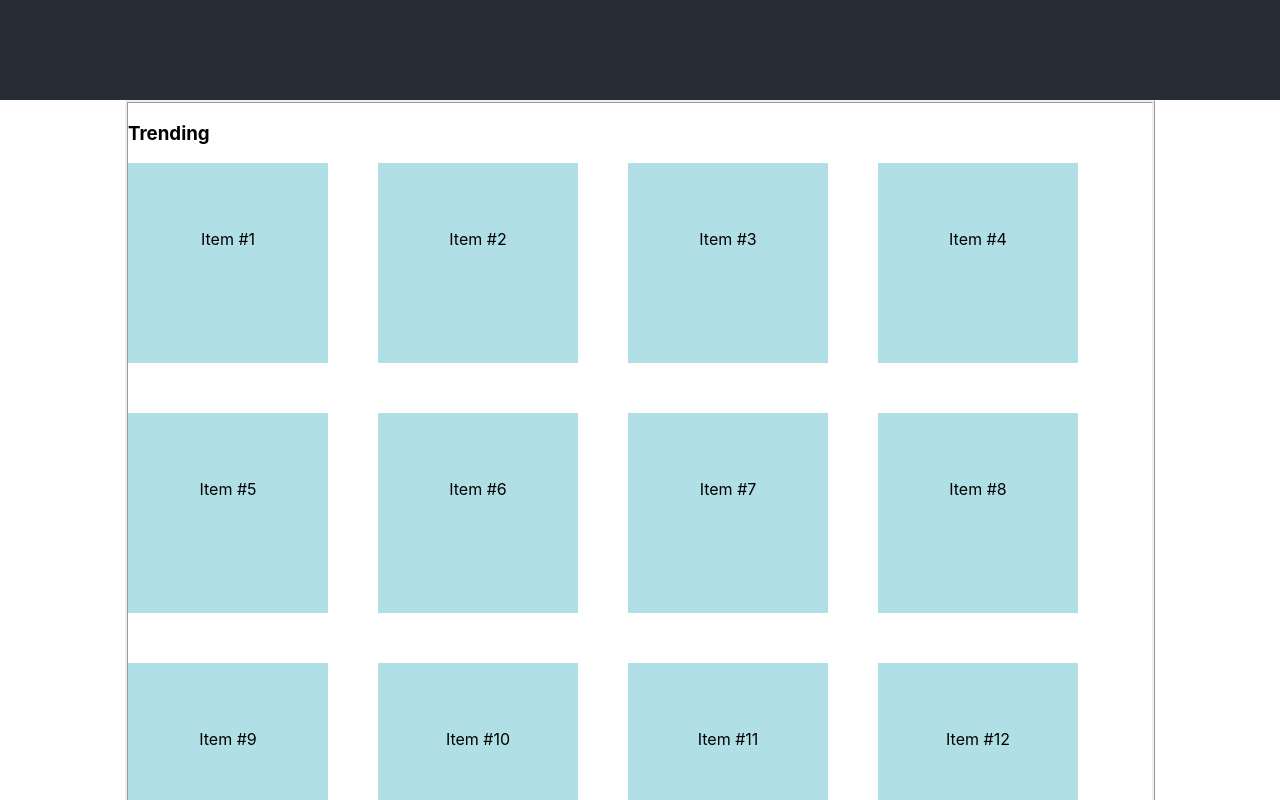
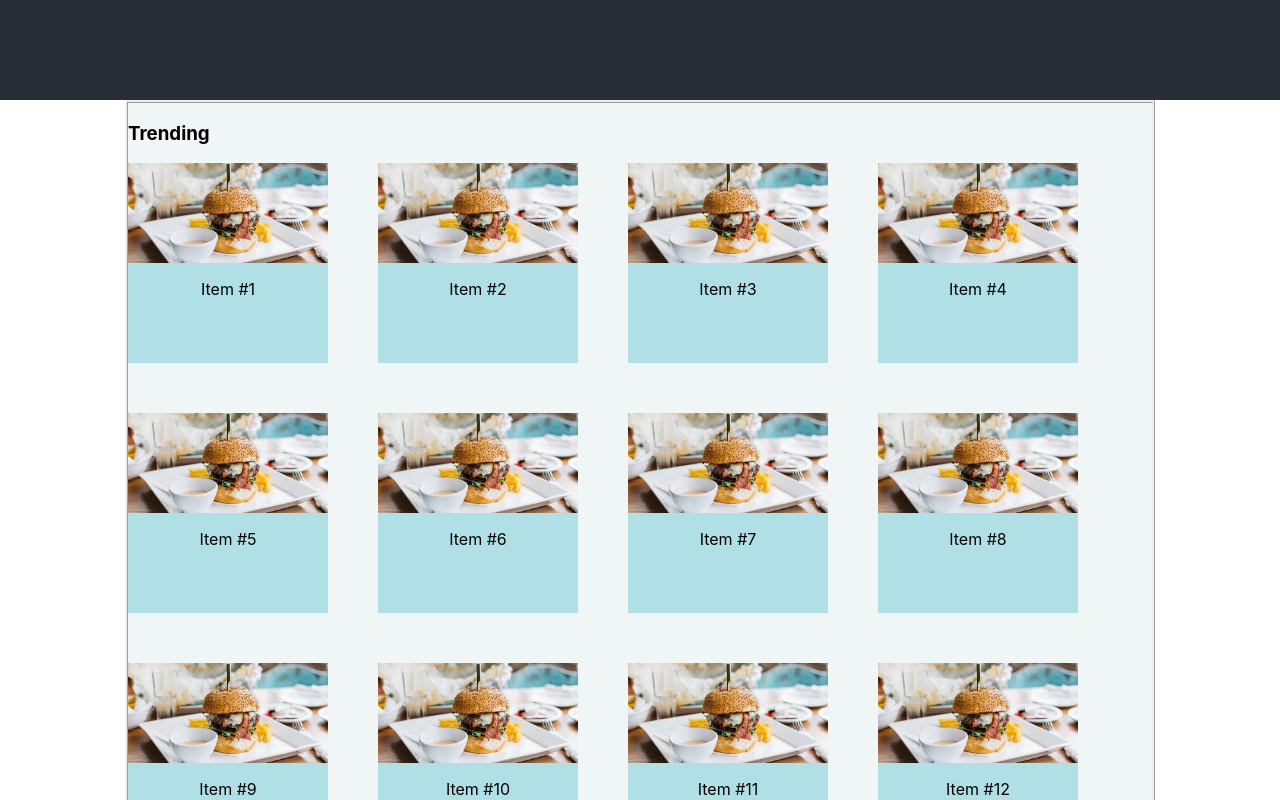
Before and after one commit to nfallowf/deals-near-you, a React (Create React App) app: page / in a window 1280 px wide. Shown: the top 800 px of the page. Built offline with nearby package versions, Linux system fonts and the light colour scheme.

Commit message:
Added styling to sections

```diff
--- a/src/SearchResults/SearchResults.js
+++ b/src/SearchResults/SearchResults.js
@@ -6,12 +6,14 @@ function SearchResults() {
         <OfferSection
             title={"Trending"}
             numItems={12}
+            key={"trending"}
         />
     )
     sections.push(
         <OfferSection
             title={"Food"}
             numItems={8}
+            key={"food"}
         />
     )
     return (
--- a/src/SearchResults/components/OfferBox.js
+++ b/src/SearchResults/components/OfferBox.js
@@ -6,7 +6,7 @@ import './OfferBox.css'
 function OfferBox(props) {
     return (
         <div className = "OfferBox grid-item">
-            <OfferImage/>
+            <OfferImage image={props.image}/>
             <OfferDescription description={props.description}/>
         </div>
     )
--- a/src/SearchResults/components/OfferGrid.css
+++ b/src/SearchResults/components/OfferGrid.css
@@ -4,5 +4,4 @@
     grid-gap: 50px;
     width: 80%;
     margin: auto;
-    padding: auto
 }
--- a/src/SearchResults/components/OfferGrid.js
+++ b/src/SearchResults/components/OfferGrid.js
@@ -8,6 +8,7 @@ function OfferGrid(props) {
                 <OfferBox
                     key = {i}
                     description={"Item #" + i}
+                    image={"./default_image.jpeg"}
                 />
             )
         }
--- a/src/SearchResults/components/OfferImage.css
+++ b/src/SearchResults/components/OfferImage.css
@@ -1,4 +1,5 @@
 #ImagePlaceholder {
-    height: 50px;
-    width: 100px;
+    height: 100px;
+    width: 100%;
+    margin: auto;
 }
--- a/src/SearchResults/components/OfferImage.js
+++ b/src/SearchResults/components/OfferImage.js
@@ -1,10 +1,10 @@
 import React from 'react'
 import './OfferImage.css'
-
-function OfferImage() {
+import defaultimage from "./default_image.jpeg"
+function OfferImage(props) {
     return (
         <div id="ImagePlaceholder">
-            {/*Placeholder for an image of an offer/deal*/}
+            <img src={defaultimage} height="100%" width="100%"/>
         </div>
     )
 }
--- a/src/SearchResults/components/OfferSection.js
+++ b/src/SearchResults/components/OfferSection.js
@@ -2,7 +2,7 @@ import React from 'react'
 import OfferGrid from './OfferGrid'
 function OfferSection(props) {
     const sectionStyle = {
-        backgroundColour: "#f0f5f5",
+        backgroundColor: "#f0f5f5",
         borderStyle: "ridge",
         width: "80%",
         margin: "auto",
```
Also changed, not shown: src/SearchResults/components/default_image.jpeg (added).
